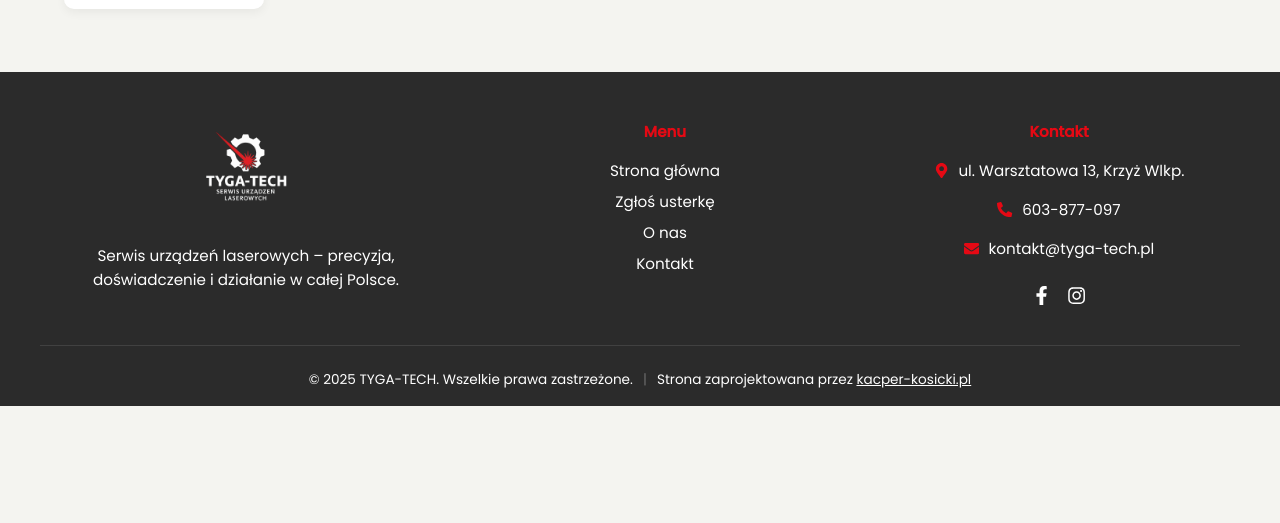
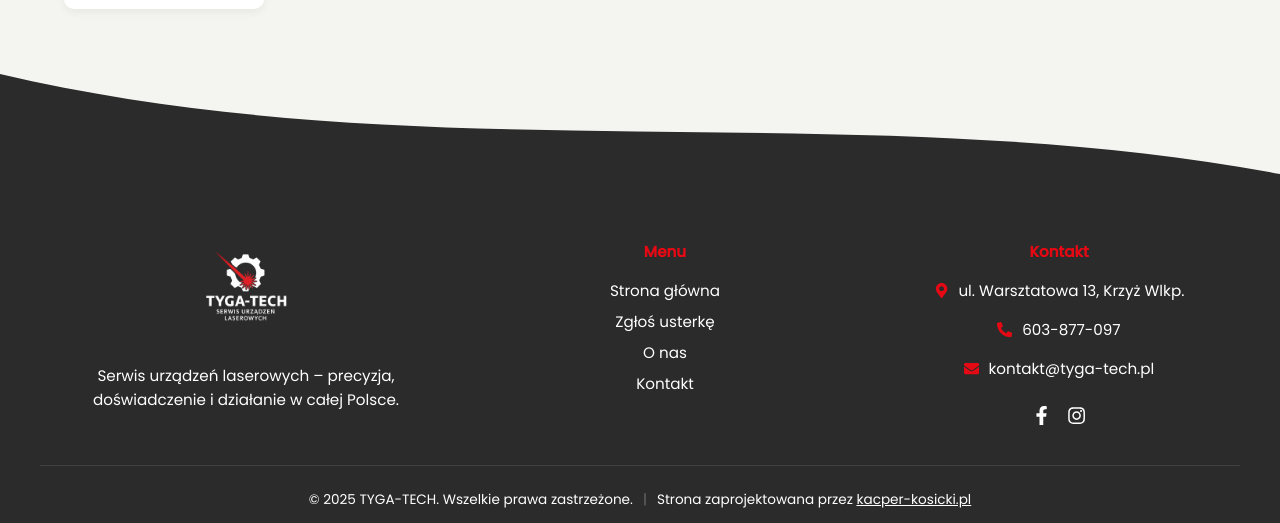
Before and after one commit to KacperKosicki/tyga-tech, a React (Create React App) app in the folder frontend/: page /blog in a window 1280 px wide. Shown: the part 309-832 px from the top of the page. Before the commit the page ends 800 px from the top, so only its background shows below. Built offline with nearby package versions, Linux system fonts and the light colour scheme; no server answers.

Commit message:
Przeniesie fali z Home na cale Footer.

```diff
--- a/frontend/src/components/Footer/Footer.jsx
+++ b/frontend/src/components/Footer/Footer.jsx
@@ -4,6 +4,14 @@ import { FaFacebookF, FaInstagram, FaPhoneAlt, FaEnvelope, FaMapMarkerAlt } from
 
 const Footer = () => {
   return (
+    <>
+      {/* FALA NAD FOOTEREM */}
+      <div className={styles.waveTop}>
+        <svg viewBox="0 0 1440 120" preserveAspectRatio="none">
+          <path d="M0,0 C480,100 960,20 1440,100 L1440,120 L0,120 Z" />
+        </svg>
+      </div>
+
       <footer className={styles.footer}>
         <div className={styles.top}>
           <div className={styles.logoSection}>
@@ -56,6 +64,7 @@ const Footer = () => {
           </p>
         </div>
       </footer>
+    </>
   );
 };
 
--- a/frontend/src/components/Footer/Footer.module.scss
+++ b/frontend/src/components/Footer/Footer.module.scss
@@ -1,4 +1,22 @@
 @import '../../styles/variables';
+
+.waveTop {
+  position: relative;
+  width: 100%;
+  height: 120px;
+  overflow: hidden;
+  line-height: 0;
+  z-index: 0;
+
+  svg {
+    display: block;
+    width: 100%;
+    max-width: 100vw;
+    height: 100%;
+    fill: $color-dark-bg; // kolor tła footer
+    transform: translateY(1px);
+  }
+}
 
 .footer {
   position: relative;
@@ -6,7 +24,8 @@
   color: $color-text-light;
   padding: 3rem 1.5rem 1rem;
   font-size: 0.95rem;
-  margin-top: -1px; // niweluje linię nad stopką
+  margin-top: -1px;
+  overflow-x: hidden;
 
   .top {
     display: flex;
--- a/frontend/src/pages/Home/Home.jsx
+++ b/frontend/src/pages/Home/Home.jsx
@@ -16,13 +16,6 @@ const Home = () => {
         <HowWeWork />
         <MiniFAQ />
       </section>
-
-      {/* 🔻 FALA oddzielająca sekcje */}
-      <div className={styles.waveTop}>
-        <svg viewBox="0 0 1440 120" preserveAspectRatio="none">
-          <path d="M0,0 C480,100 960,20 1440,100 L1440,120 L0,120 Z" />
-        </svg>
-      </div>
     </>
   );
 };
--- a/frontend/src/pages/Home/Home.module.scss
+++ b/frontend/src/pages/Home/Home.module.scss
@@ -5,19 +5,3 @@
   color: $color-text;
   padding-bottom: 4rem;
 }
-
-.waveTop {
-  position: relative;
-  width: 100%;
-  height: 120px;
-  overflow: hidden;
-  line-height: 0;
-
-  svg {
-    display: block;
-    width: 100vw;
-    height: 100%;
-    fill: $color-dark-bg; // ← kolor tła Footer
-    transform: translateY(1px);
-  }
-}
--- a/frontend/src/styles/global.scss
+++ b/frontend/src/styles/global.scss
@@ -44,3 +44,8 @@ img {
   height: auto;
   display: block;
 }
+
+body {
+  overflow-x: hidden !important;
+  position: relative;
+}
```
Lines whose indentation alone changed are shown as unchanged.
